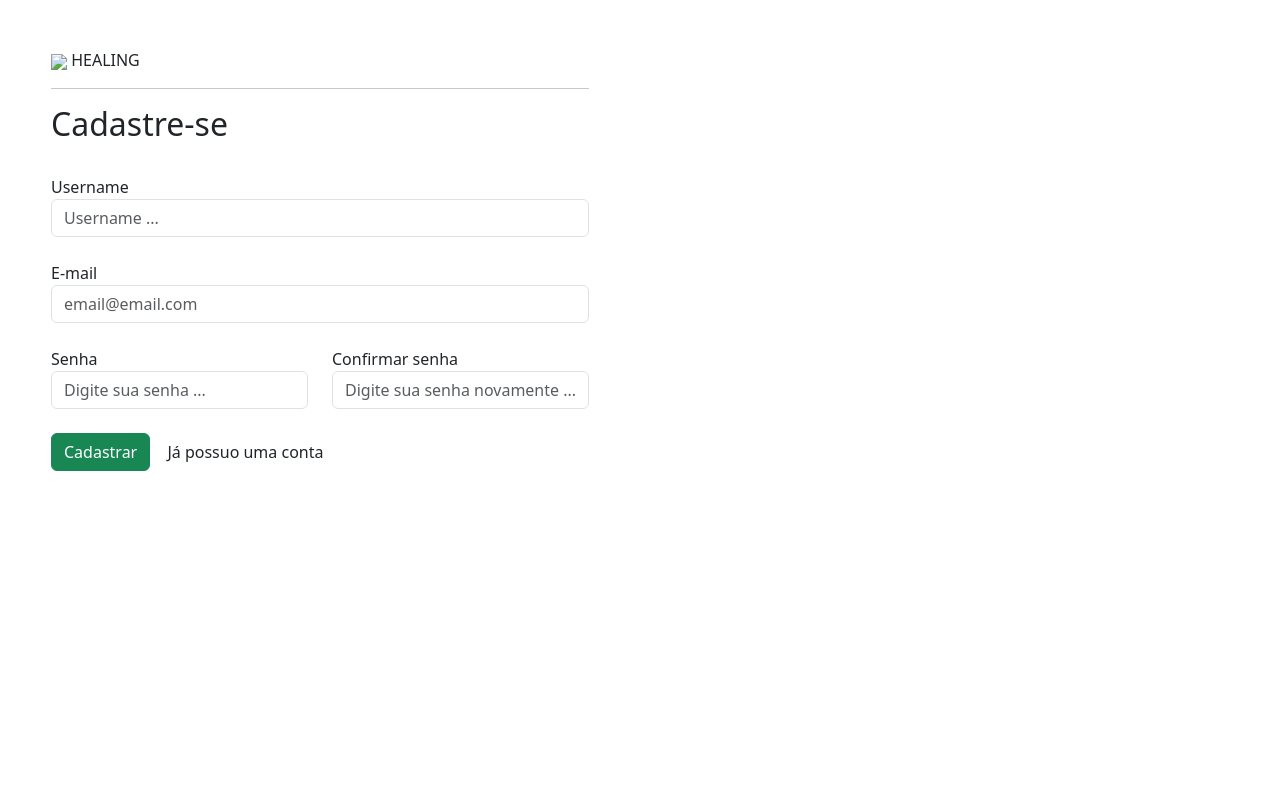
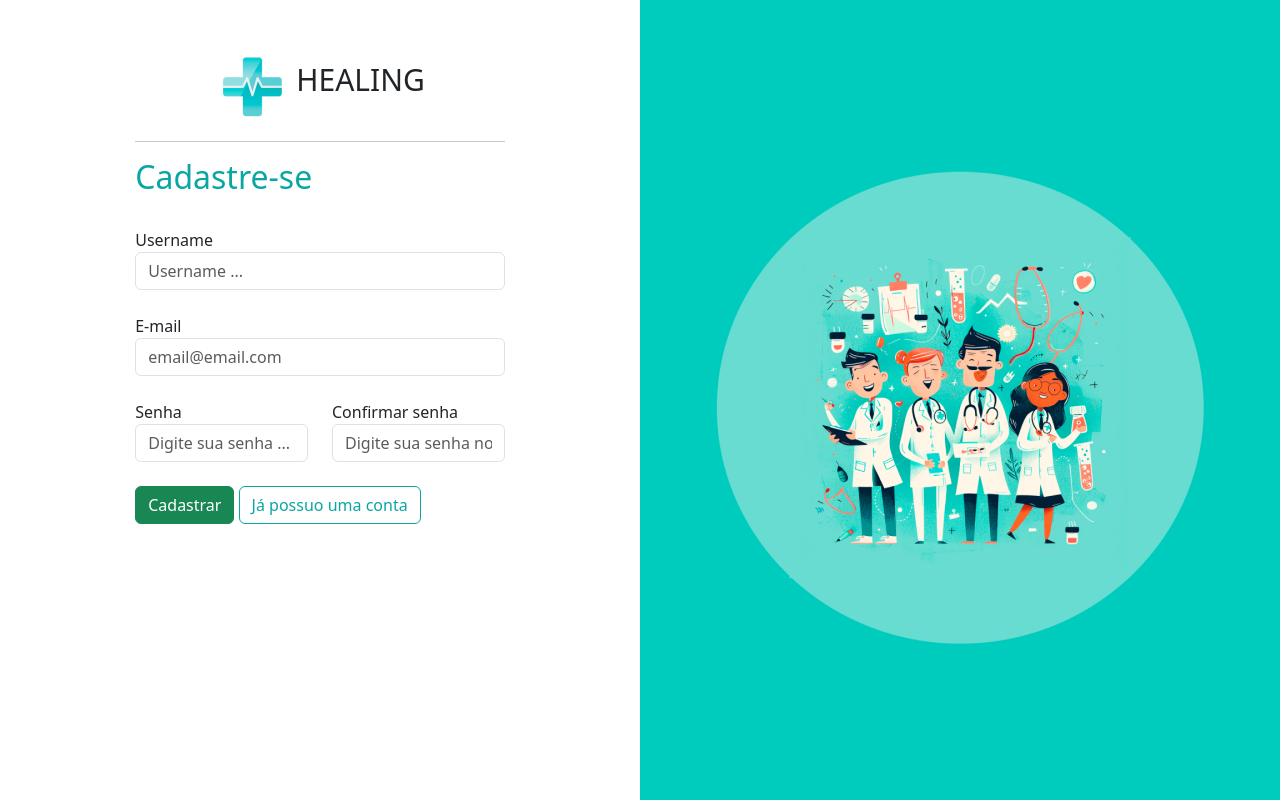
Before and after one commit to Djohnn/P-S-W, a Django app: template usuarios/templates/cadastro.html in a window 1280 px wide. Run offline with Django 5.2, Linux system fonts and the light colour scheme; the template is opened without the code that fills it, so the values that code supplies are empty.

Commit message:
configurando pasta static

```diff
--- a/templates/base.html
+++ b/templates/base.html
@@ -1,11 +1,13 @@
+{% load static %}
 <!doctype html>
 <html lang="en">
     <head>
         <meta charset="utf-8">
         <meta name="viewport" content="width=device-width, initial-scale=1">
-        <link rel="stylesheet" href="">
+        <link rel="stylesheet" href="{% static 'geral/css/base.css' %}">
         <title>{% block 'title' %}{% endblock %}</title>
         <link href="https://cdn.jsdelivr.net/npm/bootstrap@5.3.3/dist/css/bootstrap.min.css" rel="stylesheet">
+
         {% block 'head' %}{% endblock 'head' %}
     </head>
     <body>
--- /dev/null
+++ b/templates/static/geral/css/base.css
@@ -0,0 +1,15 @@
+:root{
+    --main-color: #00CCBE;
+    --dark-color: #09A6A3;
+    --contrast-color: #FFD686;
+}
+
+.bg-color-dark{
+    background-color: var(--main-color);
+}
+.p-bold{
+    font-weight: bold;
+}
+.color-dark{
+    color: var(--dark-color);
+}
--- /dev/null
+++ b/templates/static/usuarios/css/usuarios.css
@@ -0,0 +1,29 @@
+.bg-main{
+    background-color: var(--main-color);
+    height: 100vh;
+}
+.cont-cadastro{
+    width: 60%;
+}
+.cont-logo{
+    text-align: center;
+}
+.text-logo{
+    font-size: 30px;
+    font-family: system-ui, -apple-system, BlinkMacSystemFont, 'Segoe UI', Roboto, Oxygen, Ubuntu, Cantarell, 'Open Sans', 'Helvetica Neue', sans-serif;
+}
+.fonte-destaque1{
+    color: var(--dark-color)
+}
+btn-dark-color{
+    background-color: var(--dark-color); color: white;
+}
+.btn-dark-color-outline{
+    border: 1px solid var(--dark-color);
+    color: var(--dark-color)
+}
+.btn-dark-color-outline:hover{
+    background-color: var(--dark-color);
+    color: white;
+    border: 1px solid var(--dark-color);
+}
--- a/usuarios/templates/cadastro.html
+++ b/usuarios/templates/cadastro.html
@@ -1,4 +1,12 @@
 {% extends "base.html" %}
+{% load static %}
+
+{% block 'head' %}
+
+<link rel="stylesheet" href="{% static 'usuarios/css/usuarios.css' %}">
+
+{% endblock 'head' %}
+
 {% block 'body' %}
 
     <div class="container-fluid">
@@ -8,7 +16,7 @@
                     <br>
                     <br>
                     <section class="cont-logo">
-                        <img class="logo" src="#">
+                        <img class="logo" src="{% static 'geral/img/logo.png' %}">
                         <label class="text-logo">HEALING</label>
                     </section>
                     <hr>
@@ -41,7 +49,7 @@
 
             </div>
             <div class="col-md bg-main d-flex justify-content-center align-items-center">
-                <img src="#" alt="">
+                <img src="{% static 'usuarios/img/ilustracao.png' %}" alt="">
 
             </div>
         </div>
```
Also changed, not shown: templates/static/geral/img/logo.png (added), templates/static/usuarios/img/ilustracao.png (added).
